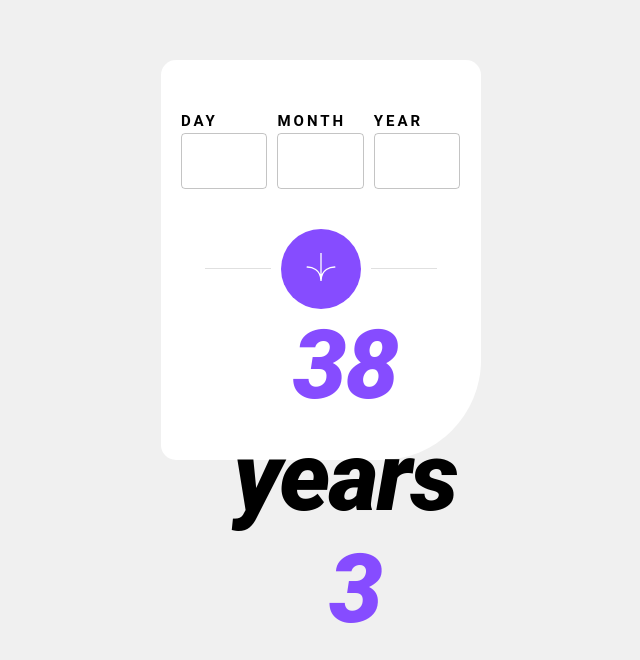
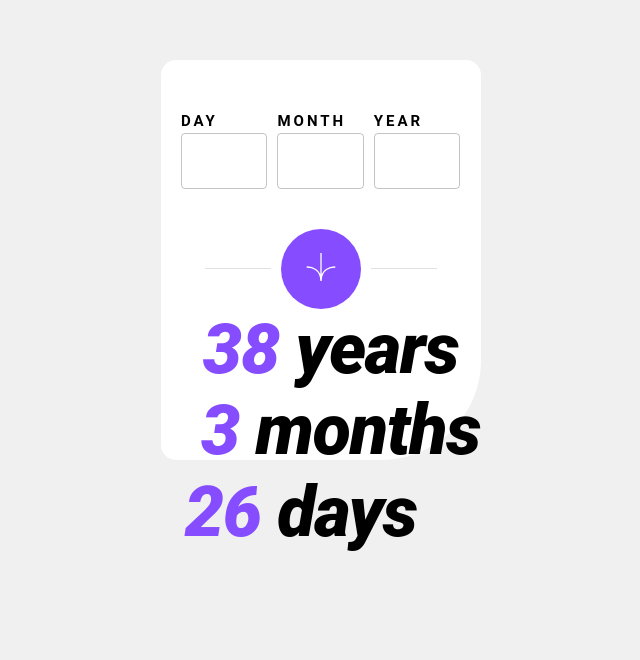
Before and after one commit to bilanoo/age-calculator-app, a React (Vite) app: page / in a window 1280 px wide. Shown: the part 140-800 px from the top of the page, without its empty margins (319-959 px from the left). Built offline with nearby package versions, Linux system fonts and the light colour scheme.

Commit message:
implemnted logic to calculate date of birth and displaying the values.

```diff
--- a/package.json
+++ b/package.json
@@ -14,7 +14,8 @@
     "@emotion/styled": "^11.11.0",
     "@mui/material": "^5.13.6",
     "react": "^18.2.0",
-    "react-dom": "^18.2.0"
+    "react-dom": "^18.2.0",
+    "zustand": "^4.3.9"
   },
   "devDependencies": {
     "@types/react": "^18.0.37",
--- a/src/InputDate/index.tsx
+++ b/src/InputDate/index.tsx
@@ -1,7 +1,11 @@
 import { Grid, TextField } from "@mui/material";
 import { TextInputField } from "./style";
+import useInputDateStore from "../stores/inputDateStore.store";
 
 const InputDate = () => {
+  const { day, month, year, setDay, setMonth, setYear } = useInputDateStore(
+    (state) => state
+  );
   const inputDateContainer = {
     width: "90%",
     marginTop: "50px",
@@ -13,6 +17,20 @@ const InputDate = () => {
   const inputDayDateStyle = {
     width: "30%",
   };
+  function handleChange(
+    event: React.ChangeEvent<HTMLInputElement | HTMLTextAreaElement>
+  ): void {
+    event.preventDefault();
+    if (event.currentTarget.id === "day-input-field") {
+      setDay(event.currentTarget.value);
+    } else if (event.currentTarget.id === "month-input-field") {
+      setMonth(event.currentTarget.value);
+    } else {
+      setYear(event.currentTarget.value);
+    }
+  }
+
+  console.log(day);
   return (
     <>
       <Grid
@@ -22,15 +40,30 @@ const InputDate = () => {
       >
         <Grid item className="input-date-day" style={inputDayDateStyle}>
           <TextInputField>DAY</TextInputField>
-          <TextField type="text"></TextField>
+          <TextField
+            type="text"
+            onChange={handleChange}
+            value={day}
+            id="day-input-field"
+          ></TextField>
         </Grid>
         <Grid item className="input-date-day" style={inputDayDateStyle}>
           <TextInputField textAlign={"start"}>MONTH</TextInputField>
-          <TextField type="text"></TextField>
+          <TextField
+            type="text"
+            onChange={handleChange}
+            value={month}
+            id="month-input-field"
+          ></TextField>
         </Grid>
         <Grid item className="input-date-day" style={inputDayDateStyle}>
           <TextInputField textAlign={"start"}>YEAR</TextInputField>
-          <TextField type="text"></TextField>
+          <TextField
+            type="text"
+            onChange={handleChange}
+            value={year}
+            id="year-input-field"
+          ></TextField>
         </Grid>
       </Grid>
     </>
--- a/src/OutputDate/index.tsx
+++ b/src/OutputDate/index.tsx
@@ -1,6 +1,10 @@
 import { Box, Typography } from "@mui/material";
+import useInputDateStore from "../stores/inputDateStore.store";
 
 const OutputDate = () => {
+  const { day, month, year, ageCalculatedFlag } = useInputDateStore(
+    (state) => state
+  );
   return (
     <>
       <Box sx={{ marginLeft: "20px", marginRight: "auto" }}>
@@ -9,9 +13,13 @@ const OutputDate = () => {
           sx={{
             fontWeight: "800",
             fontStyle: "italic",
+            fontSize: "70px",
           }}
         >
-          <span style={{ color: "#864CFF" }}>38</span> years
+          <span style={{ color: "#864CFF" }}>
+            {ageCalculatedFlag ? year : 38}
+          </span>{" "}
+          years
         </Typography>
         <Typography
           variant="h1"
@@ -19,9 +27,13 @@ const OutputDate = () => {
             fontWeight: "800",
             fontStyle: "italic",
             marginLeft: "20px",
+            fontSize: "70px",
           }}
         >
-          <span style={{ color: "#864CFF" }}>3</span> months
+          <span style={{ color: "#864CFF" }}>
+            {ageCalculatedFlag ? month : 3}
+          </span>{" "}
+          months
         </Typography>
         <Typography
           variant="h1"
@@ -29,9 +41,13 @@ const OutputDate = () => {
             fontWeight: "800",
             fontStyle: "italic",
             marginLeft: "-60px",
+            fontSize: "70px",
           }}
         >
-          <span style={{ color: "#864CFF" }}>26</span> days
+          <span style={{ color: "#864CFF" }}>
+            {ageCalculatedFlag ? day : 26}
+          </span>{" "}
+          days
         </Typography>
       </Box>
     </>
--- a/src/SubmitButton/index.tsx
+++ b/src/SubmitButton/index.tsx
@@ -1,8 +1,45 @@
 import { Container } from "@mui/material";
 import IconArrow from "../../assets/images/icon-arrow.svg";
 import { CustomDivider } from "./style";
+import useInputDateStore from "../stores/inputDateStore.store";
 
 const SubmitButton = () => {
+  const { day, month, year, setDay, setMonth, setYear, setAgeCalculatedFlag } =
+    useInputDateStore((state) => state);
+  const dayGiven = Number.parseInt(day);
+  const monthGiven = Number.parseInt(month);
+  const yearGiven = Number.parseInt(year);
+
+  function calculateAge(
+    event: React.MouseEvent<HTMLButtonElement, MouseEvent>
+  ): void {
+    event.preventDefault();
+
+    const inputDate = new Date(yearGiven, monthGiven - 1, dayGiven);
+    const currentDate = new Date();
+
+    const timeDifference = currentDate.getTime() - inputDate.getTime();
+
+    const millisecondsPerDay = 24 * 60 * 60 * 1000;
+    const millisecondsPerMonth = 30 * millisecondsPerDay;
+    const millisecondsPerYear = 365 * millisecondsPerDay;
+
+    const years = Math.floor(timeDifference / millisecondsPerYear);
+    const months = Math.floor(
+      (timeDifference % millisecondsPerYear) / millisecondsPerMonth
+    );
+    const days = Math.floor(
+      ((timeDifference % millisecondsPerYear) % millisecondsPerMonth) /
+        millisecondsPerDay
+    );
+
+    setDay(days.toString());
+    setMonth(months.toString());
+    setYear(years.toString());
+    setAgeCalculatedFlag(true);
+    console.log(`Years: ${years}, Months: ${months}, Days: ${days}`);
+  }
+
   return (
     <>
       <Container>
@@ -16,6 +53,7 @@ const SubmitButton = () => {
               width: "80px",
               height: "80px",
             }}
+            onClick={calculateAge}
           >
             <img src={IconArrow} alt="icon-arrow" style={{ width: "30px" }} />
           </button>
--- /dev/null
+++ b/src/stores/inputDateStore.store.tsx
@@ -0,0 +1,26 @@
+import { create } from "zustand";
+
+interface InputDateStore {
+  day: string;
+  setDay: (providedDay: string) => void;
+  month: string;
+  setMonth: (providedMonth: string) => void;
+  year: string;
+  setYear: (providedYear: string) => void;
+  ageCalculatedFlag: boolean;
+  setAgeCalculatedFlag: (value: boolean) => void;
+}
+
+const useInputDateStore = create<InputDateStore>((set) => ({
+  day: "",
+  setDay: (providedDay: string) => set(() => ({ day: providedDay })),
+  month: "",
+  setMonth: (providedMonth: string) => set(() => ({ month: providedMonth })),
+  year: "",
+  setYear: (providedYear: string) => set(() => ({ year: providedYear })),
+  ageCalculatedFlag: false,
+  setAgeCalculatedFlag: (value: boolean) =>
+    set(() => ({ ageCalculatedFlag: value })),
+}));
+
+export default useInputDateStore;
```
Also changed, not shown: 1 other file (tests, documents, lock files or other folders).
